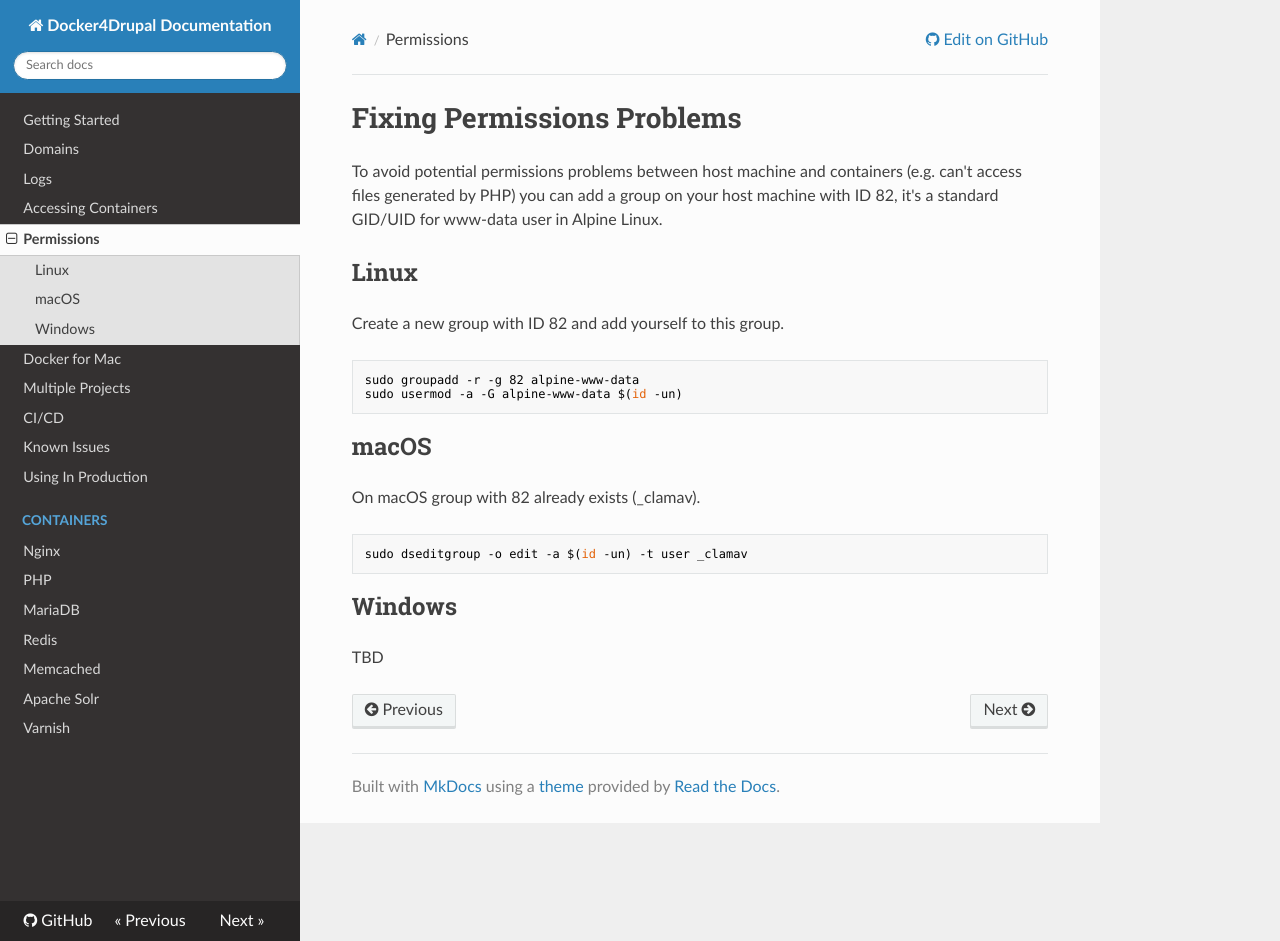
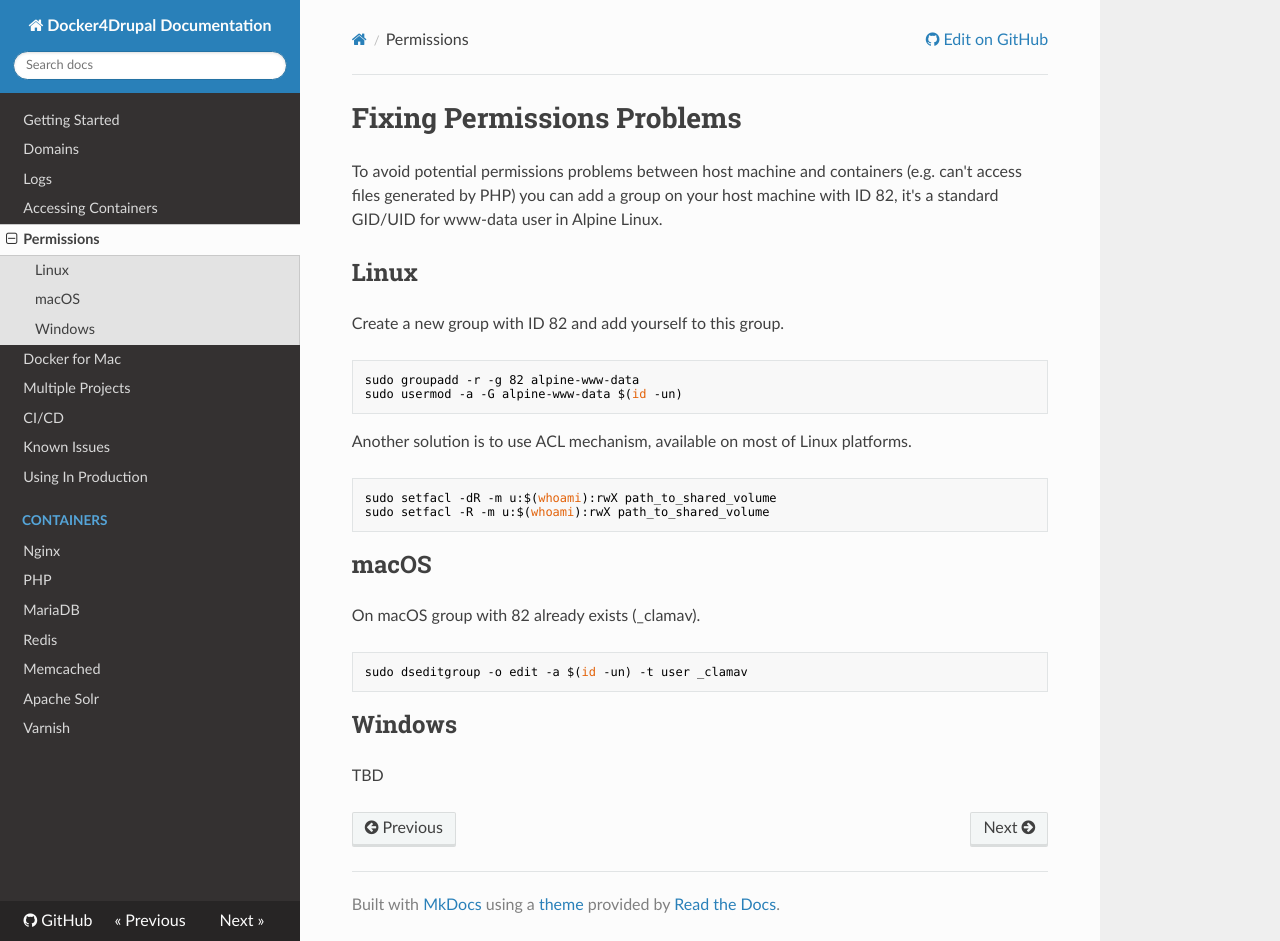
Before and after one commit to wodby/docker4drupal, an MkDocs documentation site: the page built from docs/permissions.md, in a window 1280 px wide and 941 px high. Built offline with MkDocs 1.6.1, drawn with Linux system fonts in a browser that asks for light colours; nearby versions of some CDN libraries; old or Windows-style settings are respelled for this version of MkDocs.

Commit message:
Add setfacl sollution as fix for permission problems.

````diff
--- a/docs/permissions.md
+++ b/docs/permissions.md
@@ -11,6 +11,12 @@ sudo groupadd -r -g 82 alpine-www-data
 sudo usermod -a -G alpine-www-data $(id -un)
 ```
 
+Another solution is to use ACL mechanism, available on most of Linux platforms.
+```bash
+sudo setfacl -dR -m u:$(whoami):rwX path_to_shared_volume
+sudo setfacl -R -m u:$(whoami):rwX path_to_shared_volume
+```
+
 ## macOS
 
 On macOS group with 82 already exists (_clamav).
````
